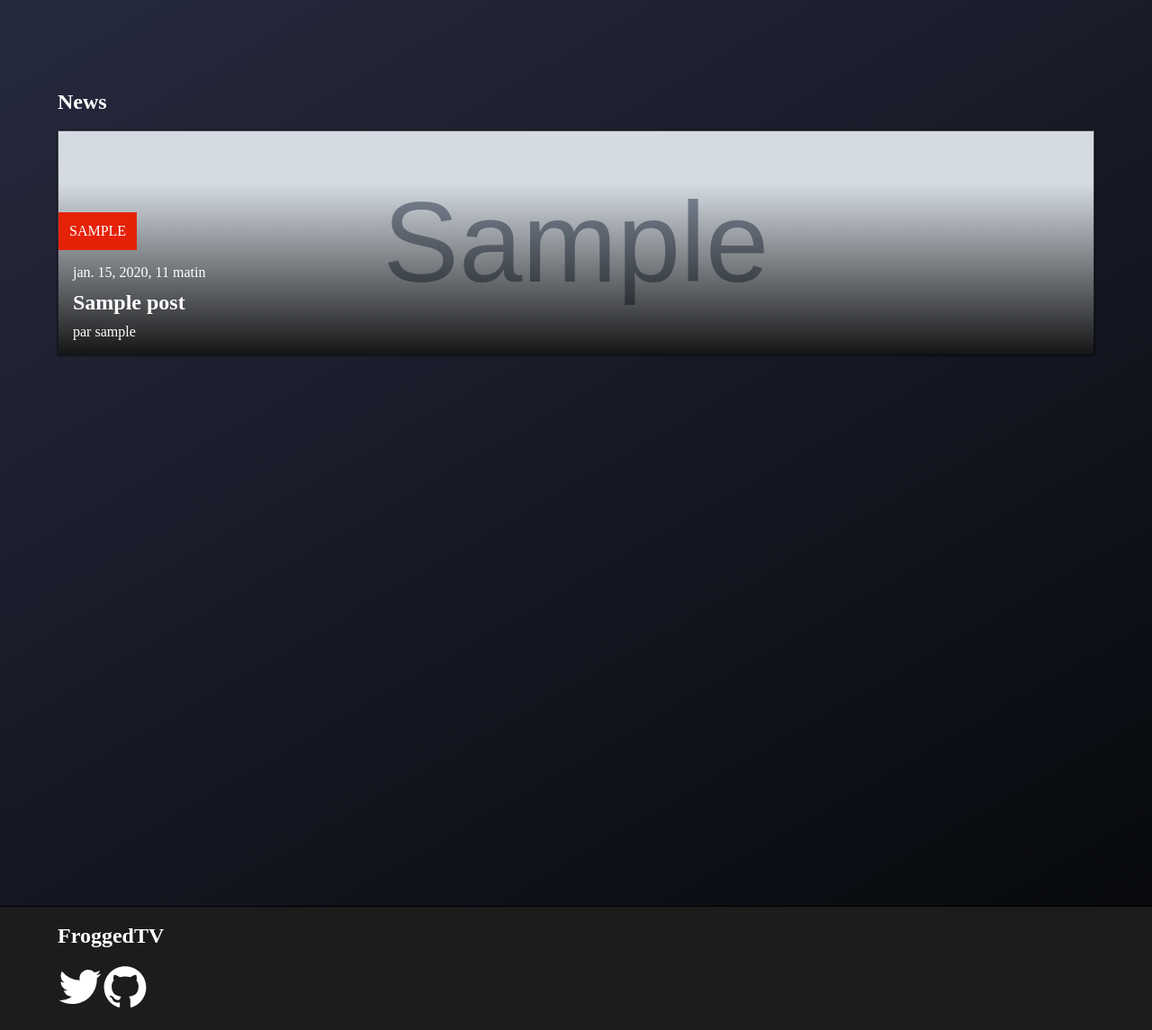
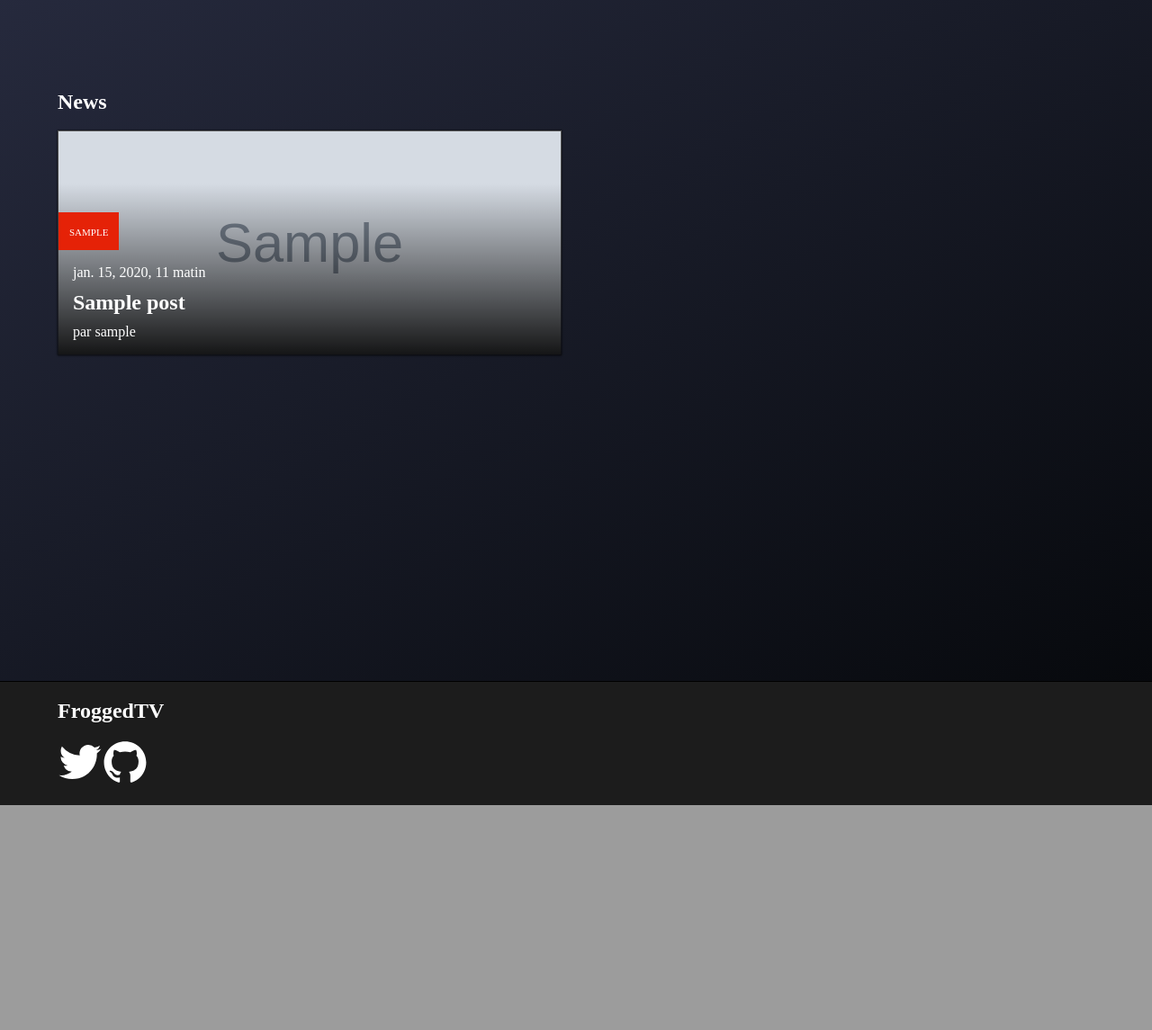
Before and after one commit to thimy/frogged.tv, a Django app: template www/templates/posts/home.html in a window 1280 px wide. Shown: the part 669-1814 px from the top of the page at 90% size. After the commit the page ends 1564 px from the top, so only its background shows below. Run offline with Django 3.2, Linux system fonts and the light colour scheme; the template is opened without the code that fills it: values that come from a table or form of the project are taken from there, others are empty; tables that the repository leaves empty hold one stand-in row (values such as "Sample post"); grey boxes marked "Sample" are stand-in pictures; some libraries are stand-ins or nearby versions.

Commit message:
improve post appearance

```diff
--- a/www/static/css/post.css
+++ b/www/static/css/post.css
@@ -1,9 +1,9 @@
 .post__grid {
   display: grid;
   /* grid-template-columns: repeat(auto-fill, minmax(300px, 1fr)); */
-  grid-gap: 1em;
-  grid-template-columns: repeat(4, 1fr);
-  grid-template-rows: repeat(3, 250px);
+  grid-gap: 2em;
+  grid-template-columns: repeat(6, 1fr);
+  grid-template-rows: repeat(2, 250px);
 }
 
 .post {
@@ -25,28 +25,32 @@
   box-shadow: 0 0 2px 0 #000;
 }
 
+a.post:hover {
+  /* border: 1px solid var(--white); */
+  box-shadow: 0 0 4px 4px var(--light-blue);
+}
+
 .post:nth-of-type(1) {
-  grid-column: 1 / 5;
+  grid-column: 1 / 4;
 }
 
 .post:nth-of-type(2) {
-  grid-column: 1 / 3;
-  grid-row: 2 / 4;
+  grid-column: 4 / 7;
 }
 
 .post:nth-of-type(3) {
-  grid-column: 3 / 5;
-  grid-row: 2 / 4;
+  grid-column: 1 / 3;
+  grid-row: 2 / 3;
 }
 
 .post:nth-of-type(4) {
-  grid-column: 1 / 3;
-  grid-row: 3 / 4;
+  grid-column: 3 / 5;
+  grid-row: 2 / 3;
 }
 
 .post:nth-of-type(5) {
-  grid-column: 3 / 5;
-  grid-row: 3 / 4;
+  grid-column: 5 / 7;
+  grid-row: 2 / 3;
 }
 
 .post__cover {
@@ -74,5 +78,6 @@
   margin-bottom: 1em;
   padding: 0.75em;
   display: inline-block;
-  text-transform: uppercase;
+  text-transform: lowercase;
+  font-variant: small-caps;
 }
```
